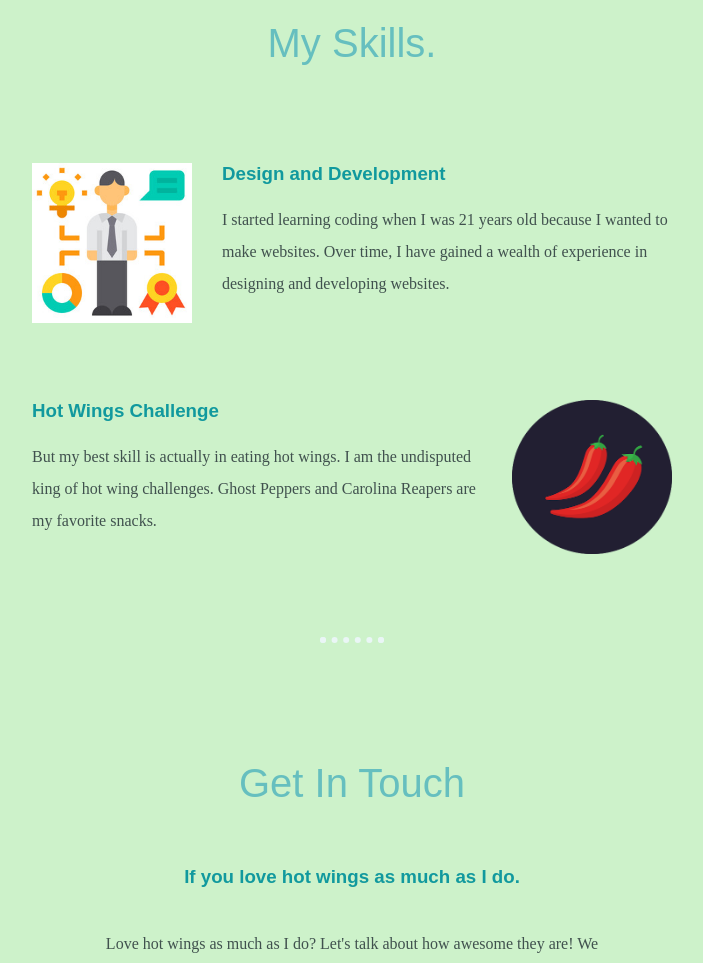
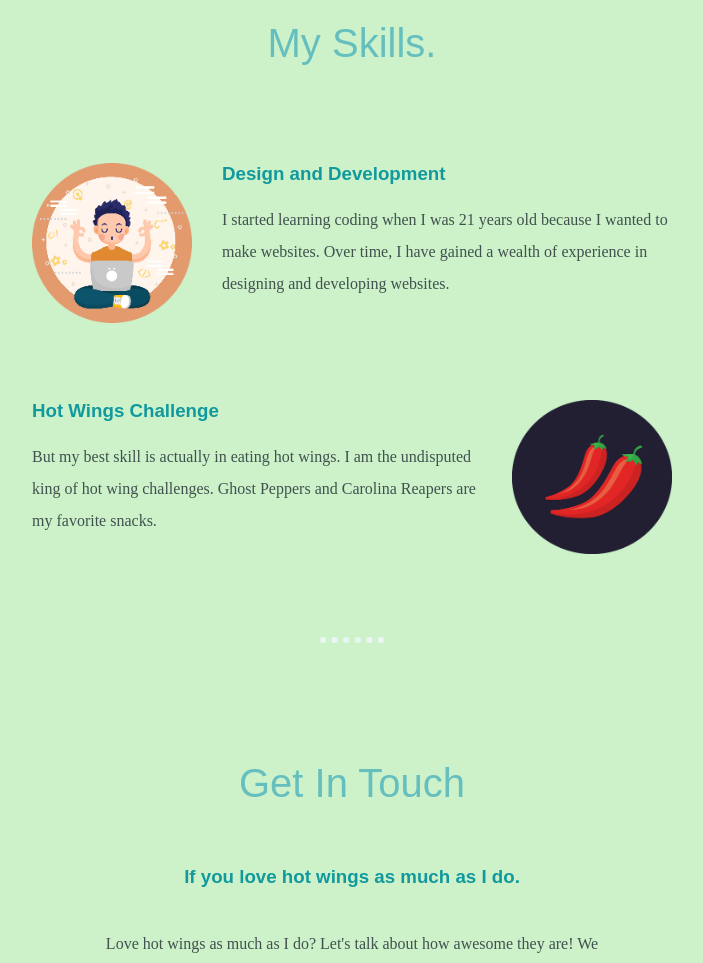
Before and after one commit to sagunjiwan/cv, a plain HTML site: page index.html in a window 1280 px wide. Shown: the part 1505-2468 px from the top of the page, without its empty margins (288-991 px from the left). Drawn offline with Linux system fonts and the light colour scheme.

Commit message:
Update index.html

```diff
--- a/index.html
+++ b/index.html
@@ -28,7 +28,7 @@
   <div class="skills">
     <h2 class="my">My Skills.</h2>
     <div class="skill-row">
-      <img class="code-img" src="images/skillss.jpg" alt="skills img">
+      <img class="code-img" src="images/filename.jpg" alt="skills img">
       <h3>Design and Development</h3>
       <p>I started learning coding when I was 21 years old because I wanted to make websites. Over time, I have gained a wealth of experience in designing and developing websites.</p>
     </div>
```
